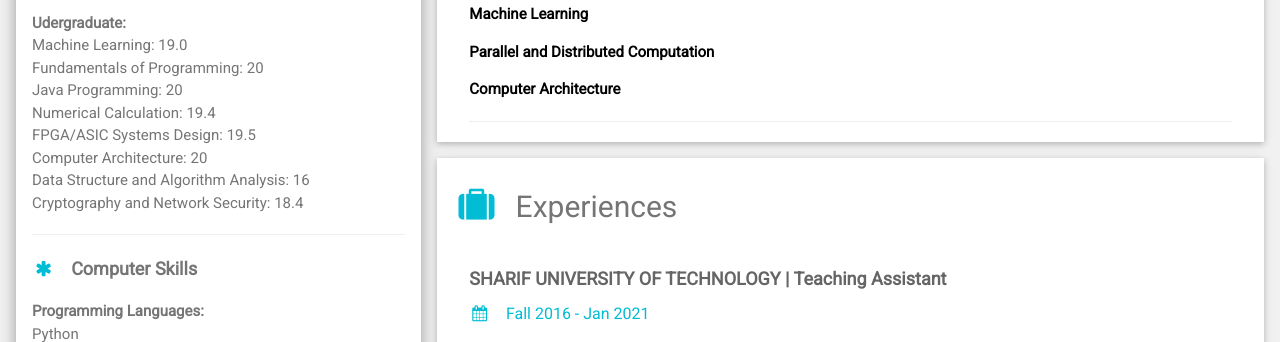
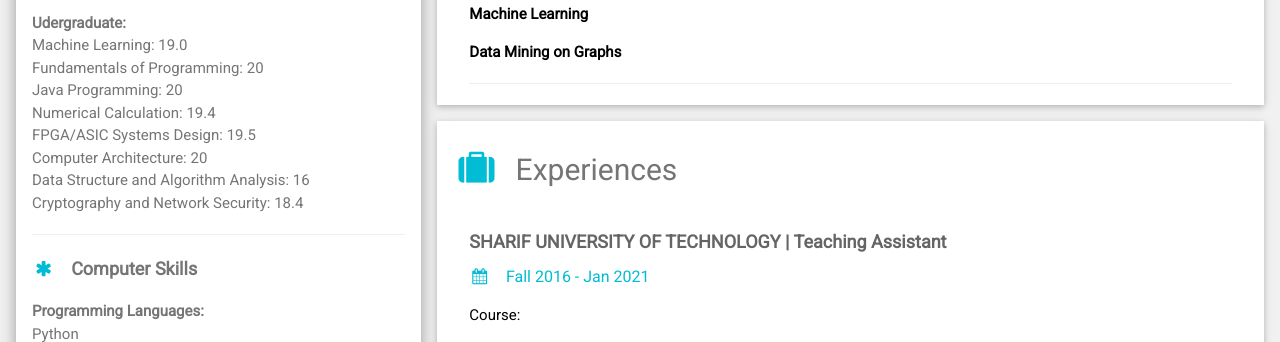
Before and after one commit to rezaneo7/rezaneo7.github.io, a plain HTML site: page index.html in a window 1280 px wide. Shown: the part 758-1100 px from the top of the page. Drawn offline with nearby package versions, Linux system fonts and the light colour scheme.

Commit message:
update research interest

```diff
--- a/index.html
+++ b/index.html
@@ -174,8 +174,7 @@ border="0" alt="Web Counters"></a>
     <div class="w3-container">
      <p><b>Big Data Analysis</b></p>
      <p><b>Machine Learning</b></p>
-     <p><b>Parallel and Distributed Computation</b></p>
-     <p><b>Computer Architecture</b></p>
+     <p><b>Data Mining on Graphs</b></p>
      <hr>
     </div>
    </div>
```
